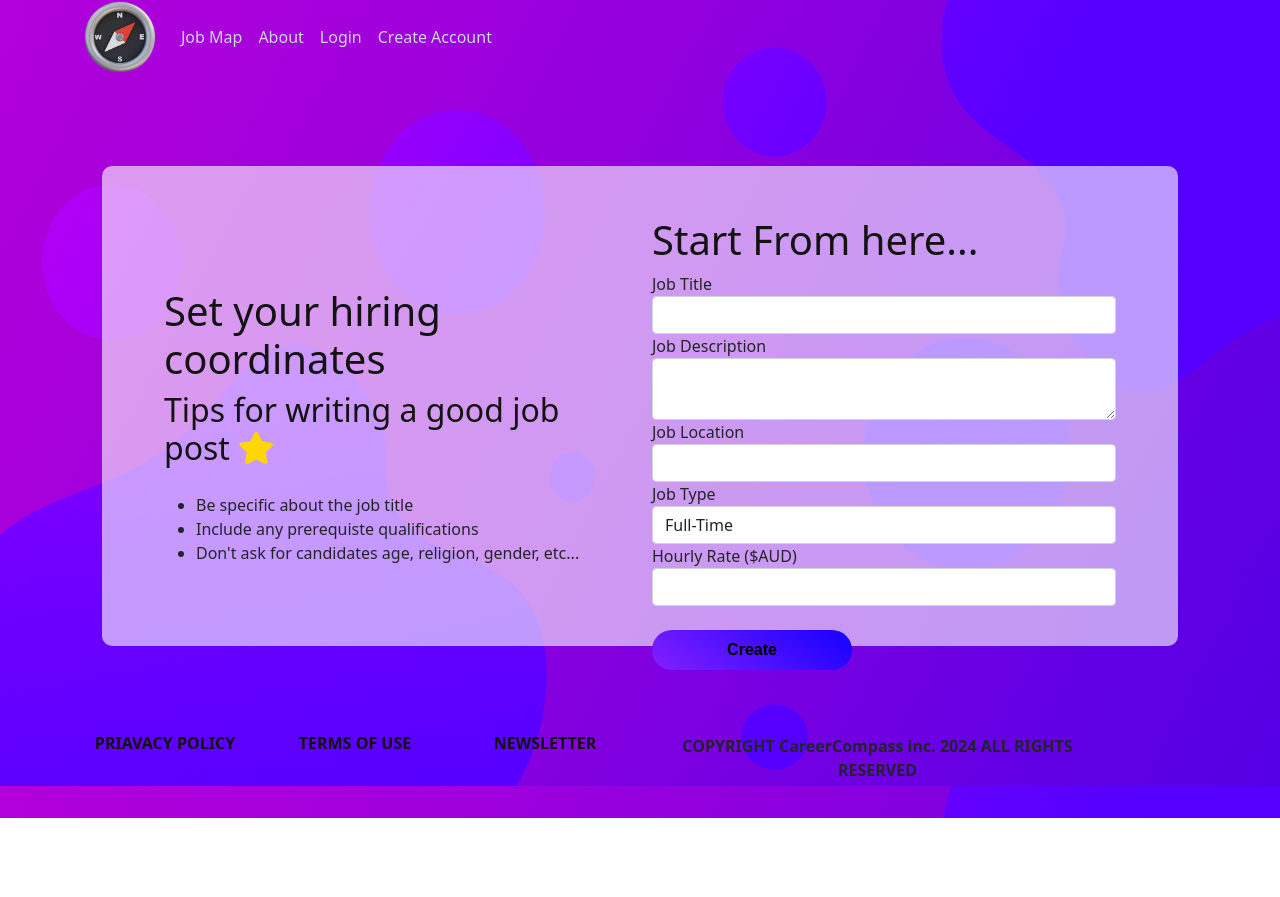
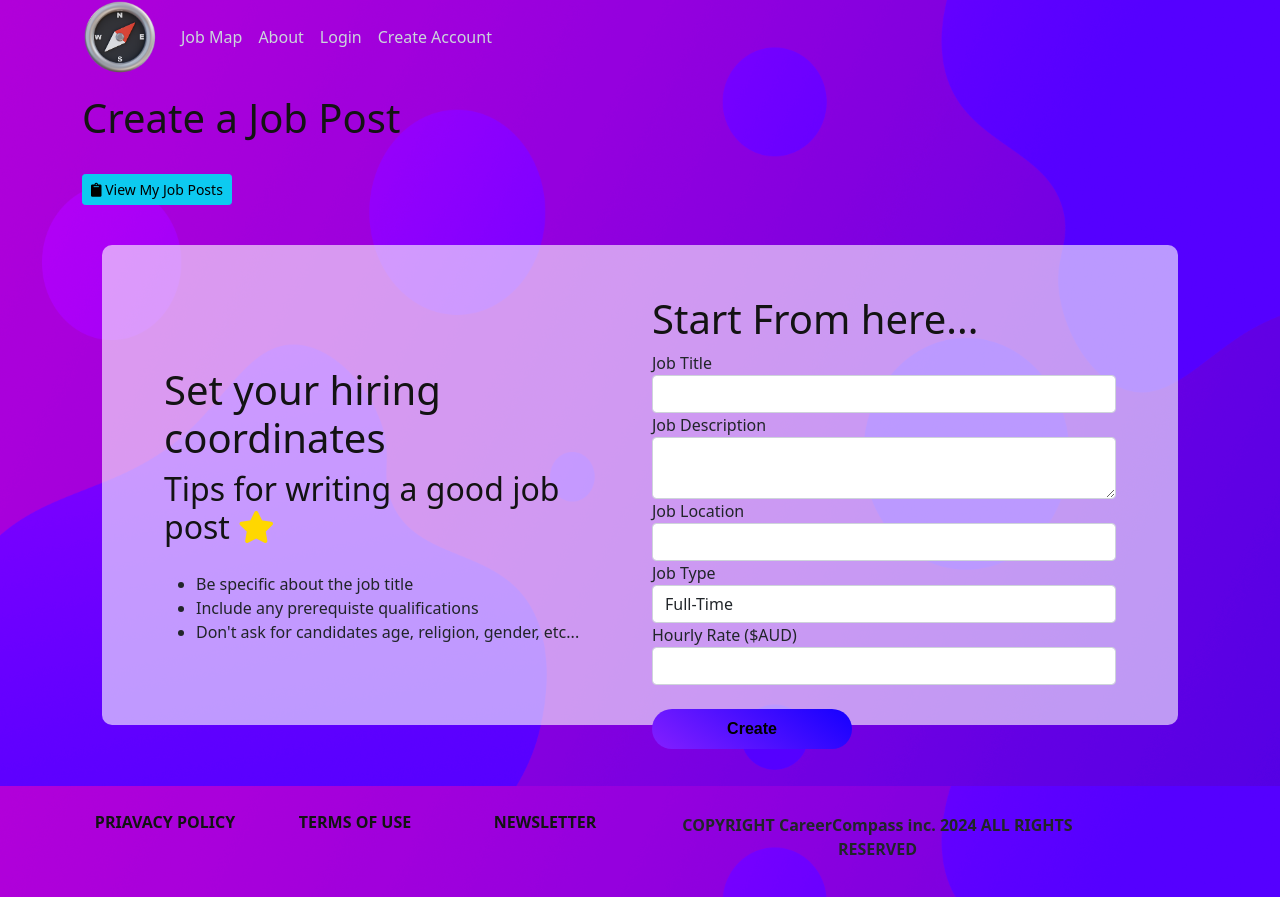
Before and after one commit to saundlj/AgileWebProj, a Flask app: page /JobPost in a window 1280 px wide. Shown: the part 14-911 px from the top of the page. Before the commit the page ends 832 px from the top, so only its background shows below. Run offline with Flask 3, Linux system fonts and the light colour scheme.

Commit message:
Changed FA icons to clipboard for viewing job posts, added buttons to view job posts create job page.

```diff
--- a/app/templates/FeedPage.html
+++ b/app/templates/FeedPage.html
@@ -19,7 +19,7 @@
     <div class="row d-flex justify-content-left align-items-left">
         <div class="col-md-6">
             <button class='btn btn-info btn-sm' onclick="location.href='{{ url_for('myposts') }}'">
-                <span class= "fa fa-pen"></span>
+                <span class= "fa fa-clipboard"></span>
                 View My Job Posts
             </button>
         </div>
--- a/app/templates/JobPost.html
+++ b/app/templates/JobPost.html
@@ -1,6 +1,17 @@
 {% extends "layout.html" %}
 {% block content %}
-    <div class="content" style="padding-top: 100px;">
+<br>
+<br>
+<h1> Create a Job Post </h1>
+<br>
+    <div class="col-md-6">
+        <button class='btn btn-info btn-sm' onclick="location.href='{{ url_for('myposts') }}'">
+            <span class= "fa fa-clipboard"></span>
+            View My Job Posts
+        </button>
+    </div>
+
+    <div class="content" style="padding-top: 20px;">
         <div class="row feedBox d-flex align-items-center justify-content-center" style="height: 60vh;">
             <div class="col-md-6">
                 <h1>Set your hiring coordinates</h1>
```
